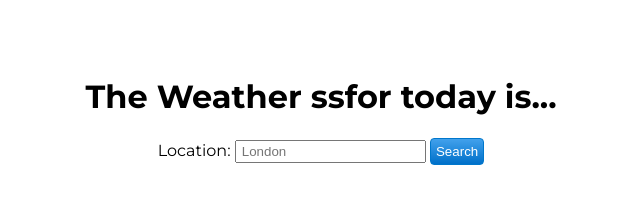
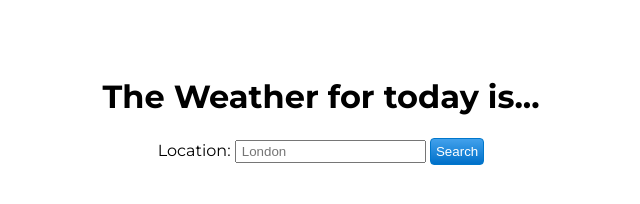
Before and after one commit to RamizHida/weather-app, a website: page index.html in a window 1280 px wide. Shown: the whole page, without its empty margins (319-959 px from the left). Drawn offline with Linux system fonts and the light colour scheme.

Commit message:
fix headline

```diff
--- a/index.html
+++ b/index.html
@@ -18,7 +18,7 @@
   </head>
   <body>
     <div class="main-container">
-      <h1>The Weather ssfor today is...</h1>
+      <h1>The Weather for today is...</h1>
       <label for="">Location: </label>
       <input type="text" placeholder="London" id="city" required />
       <button>Search</button>
```
